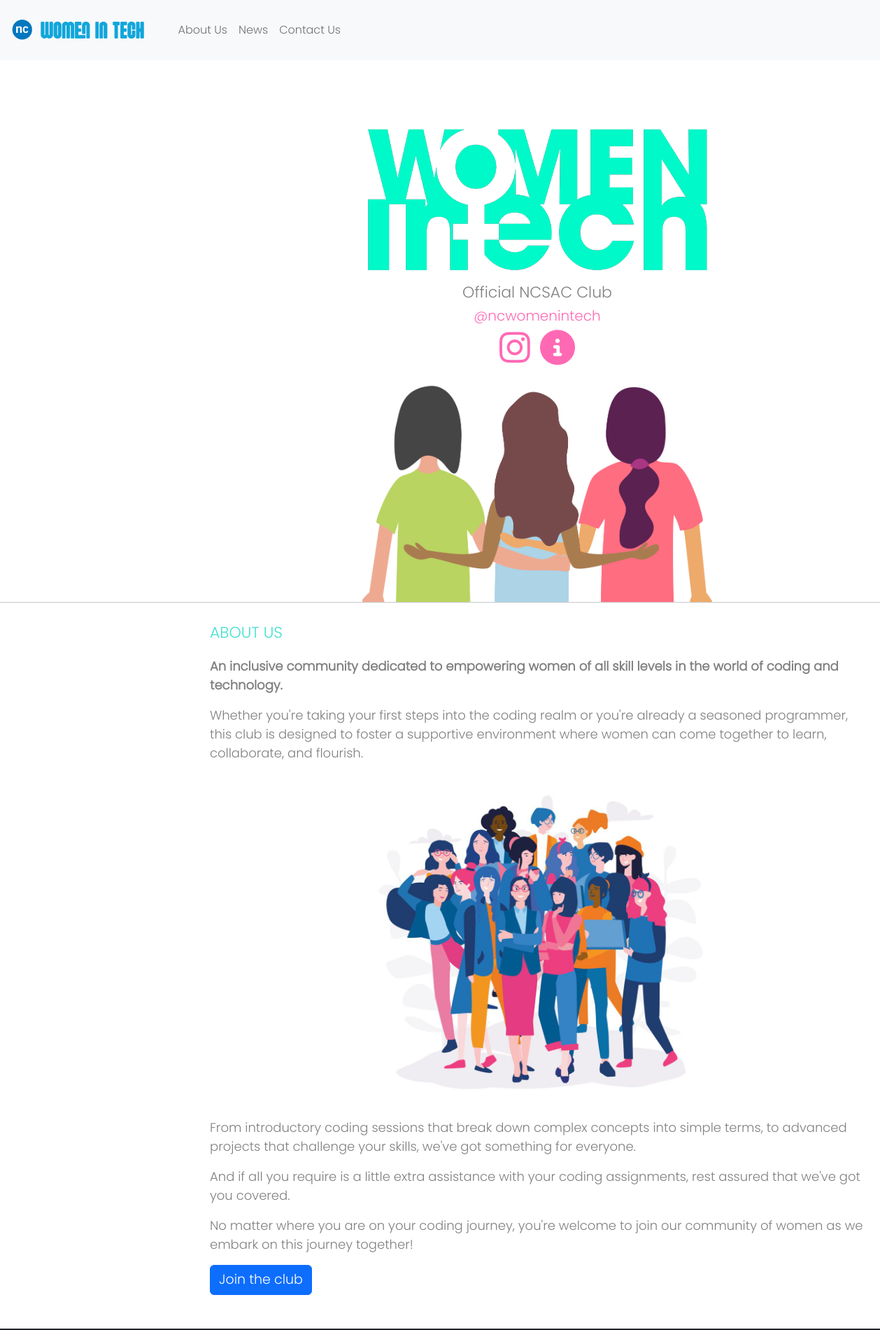
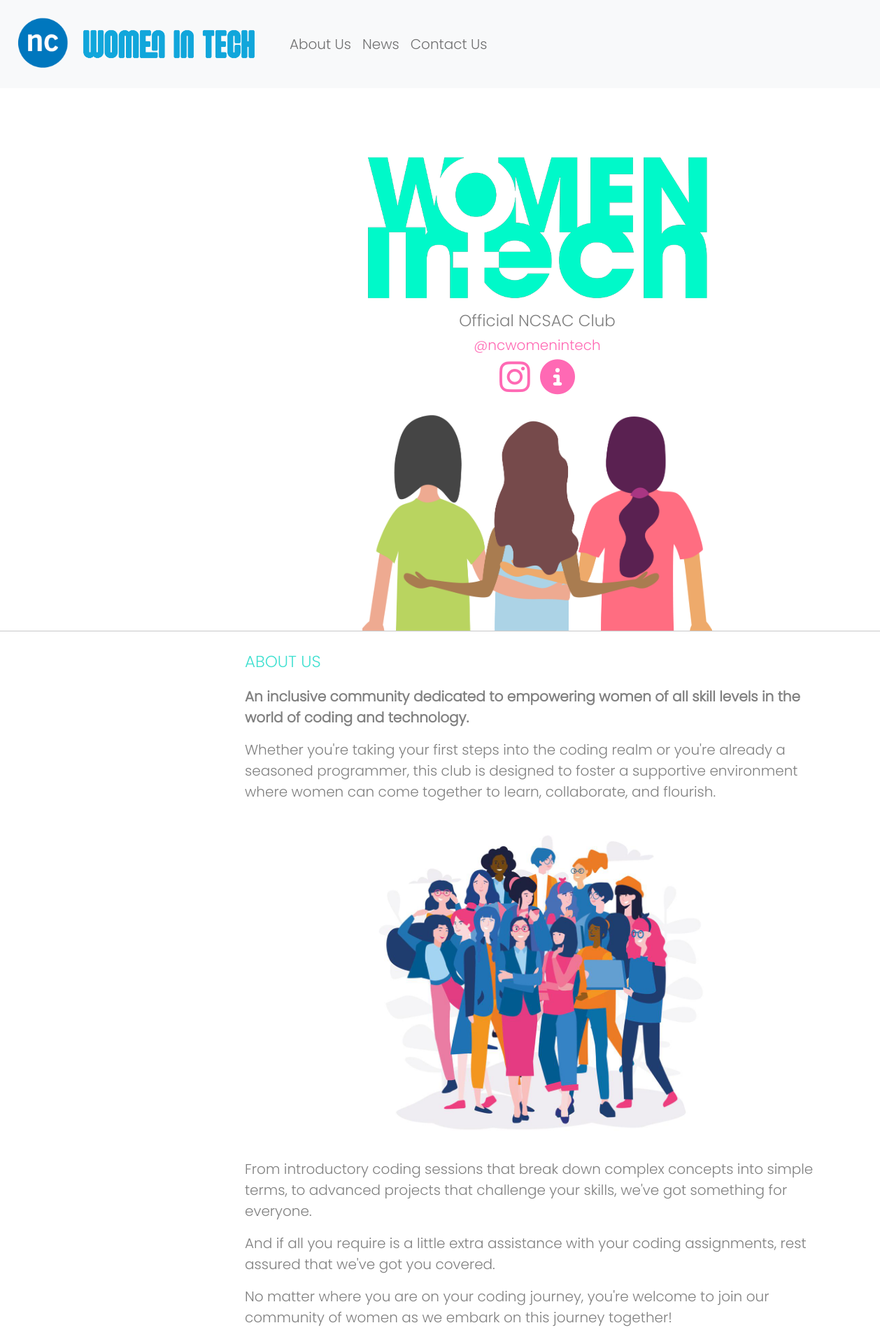
Before and after one commit to Doaa-Awan/Women-in-Tech, a plain HTML site: page index.html in a window 1536 px wide. Shown: the top 1900 px of the page at 70% size, without its empty margins (0-1258 px from the left). Drawn offline with nearby package versions, Linux system fonts and the light colour scheme.

Commit message:
update responsive laptop view

```diff
--- a/index.html
+++ b/index.html
@@ -24,8 +24,8 @@
     <nav class="navbar sticky-top navbar-expand-lg bg-light">
         <div class="container-fluid">
           <a class="navbar-brand nav-name" href="#">
-            <img src="images/nc-logo.png" alt="nc logo" height="40">
-            <img src="images/WomenInTechTitle.png" alt="" height="60">
+            <img src="images/nc-logo.png" alt="nc logo" height="40" class="nav-nc-logo">
+            <img src="images/WomenInTechTitle.png" alt="" height="60" class="nav-text-logo">
             </a>
           <button class="navbar-toggler" type="button" data-bs-toggle="collapse" data-bs-target="#navbarNav" aria-controls="navbarNav" aria-expanded="false" aria-label="Toggle navigation">
             <span class="navbar-toggler-icon"></span>
@@ -33,13 +33,13 @@
           <div class="collapse navbar-collapse ps-4" id="navbarNav">
             <ul class="navbar-nav">
               <li class="nav-item">
-                <a class="nav-link" href="#about_section" title="About">About Us</a>
+                <a class="nav-link text-nav" href="#about_section" title="About">About Us</a>
               </li>
               <li class="nav-item">
-                <a class="nav-link" href="#news_section" title="News">News</a>
+                <a class="nav-link text-nav" href="#news_section" title="News">News</a>
               </li>
               <li class="nav-item">
-                <a class="nav-link" href="#contact_section" title="Contact">Contact Us</a>
+                <a class="nav-link text-nav" href="#contact_section" title="Contact">Contact Us</a>
               </li>
             </ul>
           </div>
--- a/style.css
+++ b/style.css
@@ -228,10 +228,6 @@ ol li{
         font-size: 20px;
     }
 
-    p {
-        font-size: 22px;
-    }
-
     .icon-socials a {
         font-size: 70px;
     }
@@ -245,28 +241,57 @@ ol li{
 /* RESPONSIVE LAPTOP L VIEW */
 @media (min-width: 1440px){
 
-    header h2, section h2 {
-        font-size: 22px;
-    }
-
-    header h3 {
-        font-size: 20px;
-    }
-
-    p {
-        font-size: 20px;
-    }
-
     .icon-socials a {
         font-size: 50px;
     }
 
     section {
-        padding: 0 300px;
+        padding: 0 350px;
+    }
+
+    header h2, section h2 {
+        font-size: 23px;
+    }
+
+    section p {
+        font-size: 20px;
+    }
+
+    ol li{
+        font-size: 20px;
     }
 
     .team-profile img{
-        width: 240px;
+        width: 340px;
+    }
+
+    .team-profile p {
+        font-size: 23px;
+    }
+
+    .team-profile a {
+        font-size: 40px;
+        margin: 10px 10px;
+    }
+
+    .team-profile .info .program{
+        font-size: 14px;
+    }
+
+    .join-button {
+        font-size: 23px;
+    }
+
+    .nav-nc-logo{
+        height: 100px;
+    }
+
+    .nav-text-logo{
+        height: 100px;
+    }
+
+    .text-nav {
+        font-size: 20px;
     }
 
 }
```
